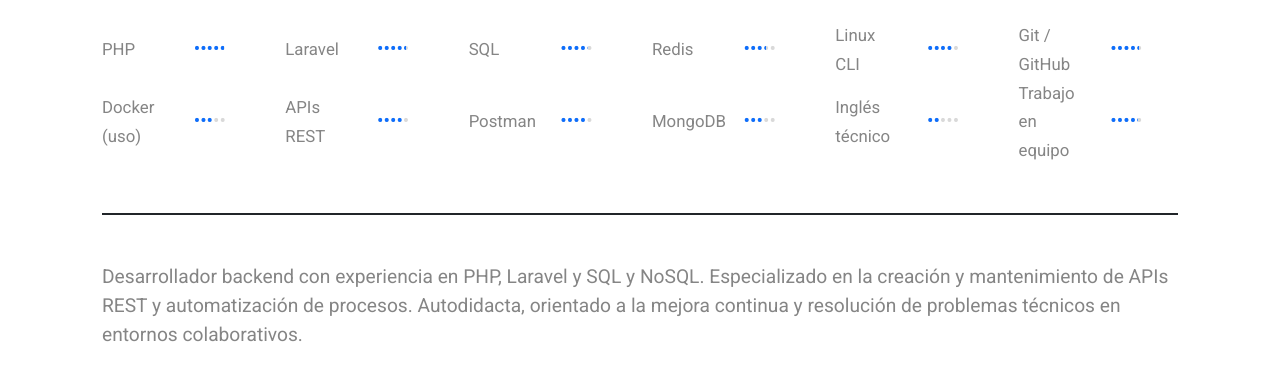
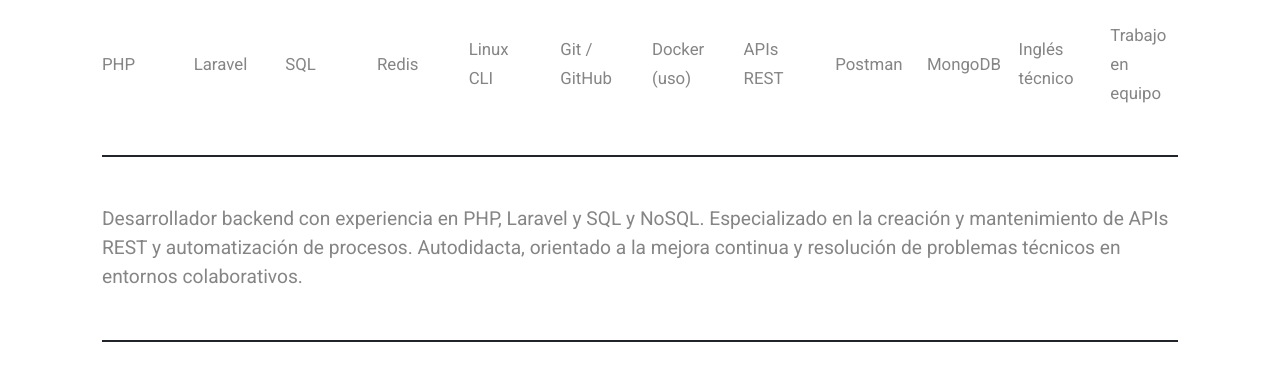
Before and after one commit to ivn-gonzalez/cv, a plain HTML site: page index.html in a window 1280 px wide. Shown: the part 393-780 px from the top of the page. Drawn offline with nearby package versions, Linux system fonts and the light colour scheme.

Commit message:
Deploying to gh-pages from @ ivn-gonzalez/cv@5eb23acc2e0a5657ee757614b8704db82c8fe886 🚀

```diff
--- a/index.html
+++ b/index.html
@@ -70,98 +70,38 @@
             <div class="col-print-1 col-3 col-md-2 col-lg-1 text-right">
                 <small>PHP</small>
             </div>
-            <div class="col-print-1 col-3 col-md-2 col-lg-1">
-                <div class="skills">
-                    <div class="skills-bar" style="width: 95%"></div>
-                </div>
-            </div>
             <div class="col-print-1 col-3 col-md-2 col-lg-1 text-right">
                 <small>Laravel</small>
-            </div>
-            <div class="col-print-1 col-3 col-md-2 col-lg-1">
-                <div class="skills">
-                    <div class="skills-bar" style="width: 90%"></div>
-                </div>
             </div>
             <div class="col-print-1 col-3 col-md-2 col-lg-1 text-right">
                 <small>SQL</small>
             </div>
-            <div class="col-print-1 col-3 col-md-2 col-lg-1">
-                <div class="skills">
-                    <div class="skills-bar" style="width: 85%"></div>
-                </div>
-            </div>
             <div class="col-print-1 col-3 col-md-2 col-lg-1 text-right">
                 <small>Redis</small>
-            </div>
-            <div class="col-print-1 col-3 col-md-2 col-lg-1">
-                <div class="skills">
-                    <div class="skills-bar" style="width: 70%"></div>
-                </div>
             </div>
             <div class="col-print-1 col-3 col-md-2 col-lg-1 text-right">
                 <small>Linux CLI</small>
             </div>
-            <div class="col-print-1 col-3 col-md-2 col-lg-1">
-                <div class="skills">
-                    <div class="skills-bar" style="width: 80%"></div>
-                </div>
-            </div>
             <div class="col-print-1 col-3 col-md-2 col-lg-1 text-right">
                 <small>Git / GitHub</small>
-            </div>
-            <div class="col-print-1 col-3 col-md-2 col-lg-1">
-                <div class="skills">
-                    <div class="skills-bar" style="width: 90%"></div>
-                </div>
             </div>
             <div class="col-print-1 col-3 col-md-2 col-lg-1 text-right">
                 <small>Docker (uso)</small>
             </div>
-            <div class="col-print-1 col-3 col-md-2 col-lg-1">
-                <div class="skills">
-                    <div class="skills-bar" style="width: 60%"></div>
-                </div>
-            </div>
             <div class="col-print-1 col-3 col-md-2 col-lg-1 text-right">
                 <small>APIs REST</small>
-            </div>
-            <div class="col-print-1 col-3 col-md-2 col-lg-1">
-                <div class="skills">
-                    <div class="skills-bar" style="width: 85%"></div>
-                </div>
             </div>
             <div class="col-print-1 col-3 col-md-2 col-lg-1 text-right">
                 <small>Postman</small>
             </div>
-            <div class="col-print-1 col-3 col-md-2 col-lg-1">
-                <div class="skills">
-                    <div class="skills-bar" style="width: 80%"></div>
-                </div>
-            </div>
             <div class="col-print-1 col-3 col-md-2 col-lg-1 text-right">
                 <small>MongoDB</small>
-            </div>
-            <div class="col-print-1 col-3 col-md-2 col-lg-1">
-                <div class="skills">
-                    <div class="skills-bar" style="width: 60%"></div>
-                </div>
             </div>
             <div class="col-print-1 col-3 col-md-2 col-lg-1 text-right">
                 <small>Inglés técnico</small>
             </div>
-            <div class="col-print-1 col-3 col-md-2 col-lg-1">
-                <div class="skills">
-                    <div class="skills-bar" style="width: 40%"></div>
-                </div>
-            </div>
             <div class="col-print-1 col-3 col-md-2 col-lg-1 text-right">
                 <small>Trabajo en equipo</small>
-            </div>
-            <div class="col-print-1 col-3 col-md-2 col-lg-1">
-                <div class="skills">
-                    <div class="skills-bar" style="width: 85%"></div>
-                </div>
             </div>
         </div>
     </div>
```
Also changed, not shown: 1 other file.
